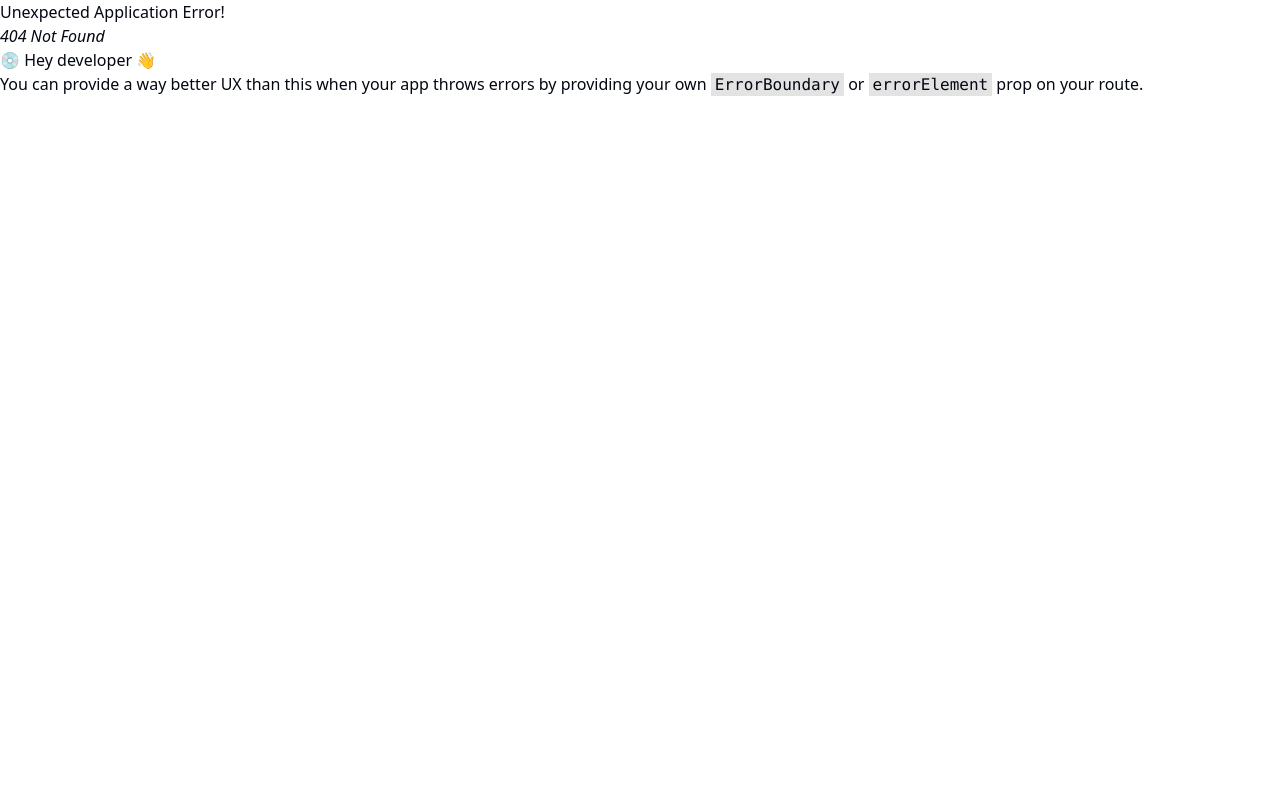
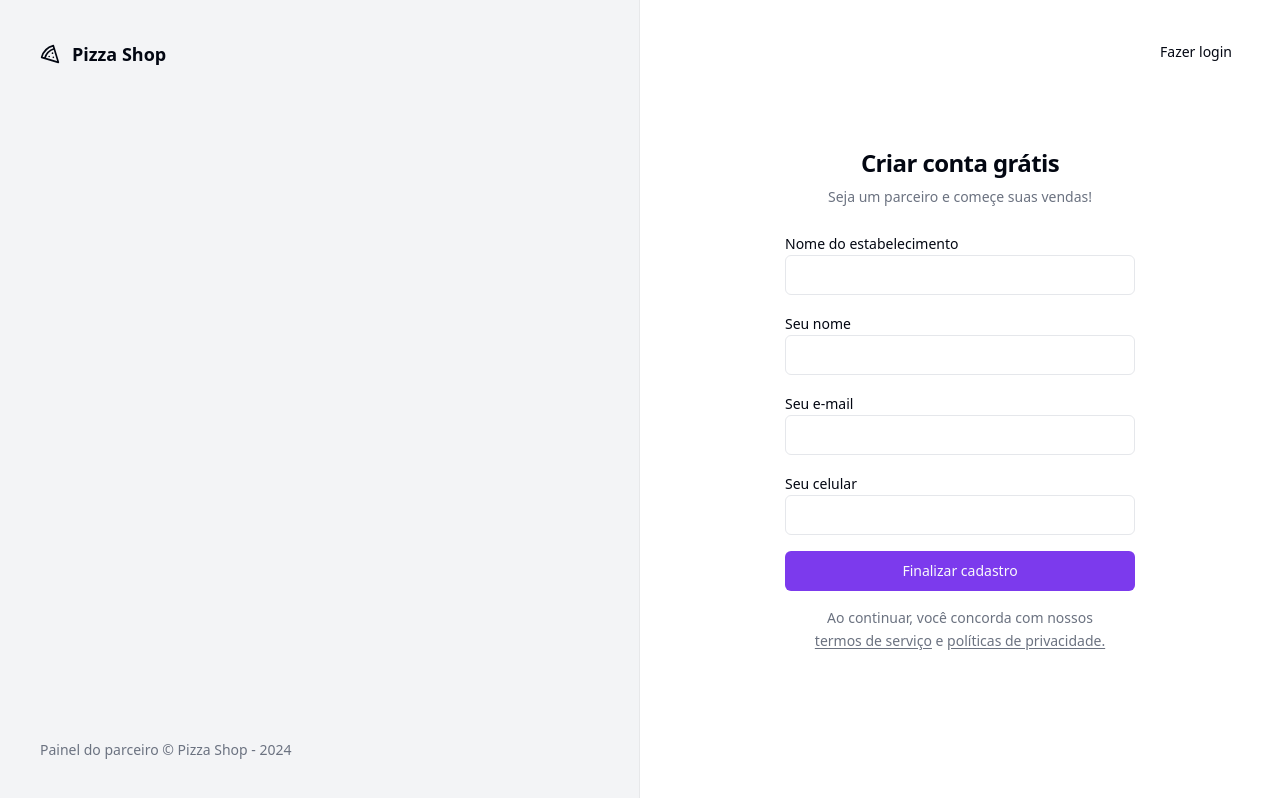
Before and after one commit to LucasDev9645/Projeto_Pizza_Shop, a React (Vite) app: page /sign-up in a window 1280 px wide. Before the commit this address had no page. Built offline with nearby package versions, Linux system fonts and the light colour scheme.

Commit message:
Restaurant registration page

```diff
--- a/src/pages/_layouts/auth.tsx
+++ b/src/pages/_layouts/auth.tsx
@@ -14,7 +14,7 @@
         </footer>
       </div>
 
-      <div className="flex flex-col items-center justify-center">
+      <div className=" relative flex flex-col items-center justify-center">
         <Outlet />
       </div>
     </div>
--- a/src/pages/auth/sign-in.tsx
+++ b/src/pages/auth/sign-in.tsx
@@ -1,3 +1,4 @@
+import { Link } from "react-router-dom";
 import { Helmet } from "react-helmet-async";
 import { useForm } from "react-hook-form";
 import { z } from "zod";
@@ -35,6 +36,9 @@
     <>
       <Helmet title="Login" />
       <div className="p-8">
+        <Button asChild className="absolute right-8 top-8" variant="ghost">
+          <Link to="/sign-up">Novo estabelecimento</Link>
+        </Button>
         <div className="flex w-[350px] flex-col justify-center gap-6">
           <div className="flex flex-col gap-2 text-center">
             <h1 className="text-2xl font-semibold tracking-tight">
--- /dev/null
+++ b/src/pages/auth/sign-up.tsx
@@ -0,0 +1,104 @@
+import { Link, useNavigate } from "react-router-dom";
+import { Helmet } from "react-helmet-async";
+import { useForm } from "react-hook-form";
+import { z } from "zod";
+import { toast } from "sonner";
+
+import { Button } from "@/components/ui/button";
+import { Input } from "@/components/ui/input";
+import { Label } from "@/components/ui/label";
+
+const signUpForm = z.object({
+  restaurantName: z.string(),
+  managerName: z.string(),
+  phone: z.string(),
+  email: z.string().email(),
+});
+
+type SignUpForm = z.infer<typeof signUpForm>;
+
+export function SignUp() {
+  const navigate = useNavigate();
+
+  const {
+    register,
+    handleSubmit,
+    formState: { isSubmitting },
+  } = useForm<SignUpForm>();
+
+  async function handleSignUp(data: SignUpForm) {
+    try {
+      console.log(data);
+      await new Promise((resolve) => setTimeout(resolve, 2000));
+      toast.success("Restaurante cadastrado com sucesso!", {
+        action: {
+          label: "Login",
+          onClick: () => navigate("/sign-in"),
+        },
+      });
+    } catch {
+      toast.error("Erro ao cadastrar restaurante.");
+    }
+  }
+
+  return (
+    <>
+      <Helmet title="Cadastro" />
+      <div className="p-8">
+        <Button asChild className="absolute right-8 top-8" variant="ghost">
+          <Link to="/sign-in">Fazer login</Link>
+        </Button>
+        <div className="flex w-[350px] flex-col justify-center gap-6">
+          <div className="flex flex-col gap-2 text-center">
+            <h1 className="text-2xl font-semibold tracking-tight">
+              Criar conta grátis
+            </h1>
+            <p className="text-sm text-muted-foreground">
+              Seja um parceiro e começe suas vendas!
+            </p>
+          </div>
+          <form className="space-y-4" onSubmit={handleSubmit(handleSignUp)}>
+            <div className="spacey-y-2">
+              <Label htmlFor="restaurantName">Nome do estabelecimento</Label>
+              <Input
+                id="restaurantName"
+                type="text"
+                {...register("restaurantName")}
+              />
+            </div>
+            <div className="spacey-y-2">
+              <Label htmlFor="managerName">Seu nome</Label>
+              <Input
+                id="managerName"
+                type="text"
+                {...register("managerName")}
+              />
+            </div>
+            <div className="spacey-y-2">
+              <Label htmlFor="email">Seu e-mail</Label>
+              <Input id="email" type="email" {...register("email")} />
+            </div>
+            <div className="spacey-y-2">
+              <Label htmlFor="phone">Seu celular</Label>
+              <Input id="phone" type="tel" {...register("phone")} />
+            </div>
+            <Button className="w-full" type="submit" disabled={isSubmitting}>
+              Finalizar cadastro
+            </Button>
+
+            <p className="px-6 text-center text-sm leading-relaxed text-muted-foreground">
+              Ao continuar, você concorda com nossos{" "}
+              <a href="#" className="underline underline-offset-2">
+                termos de serviço
+              </a>{" "}
+              e{" "}
+              <a href="#" className="underline underline-offset-2">
+                políticas de privacidade.
+              </a>
+            </p>
+          </form>
+        </div>
+      </div>
+    </>
+  );
+}
```
Also changed, not shown: src/routes.tsx (+7 -2 lines).
